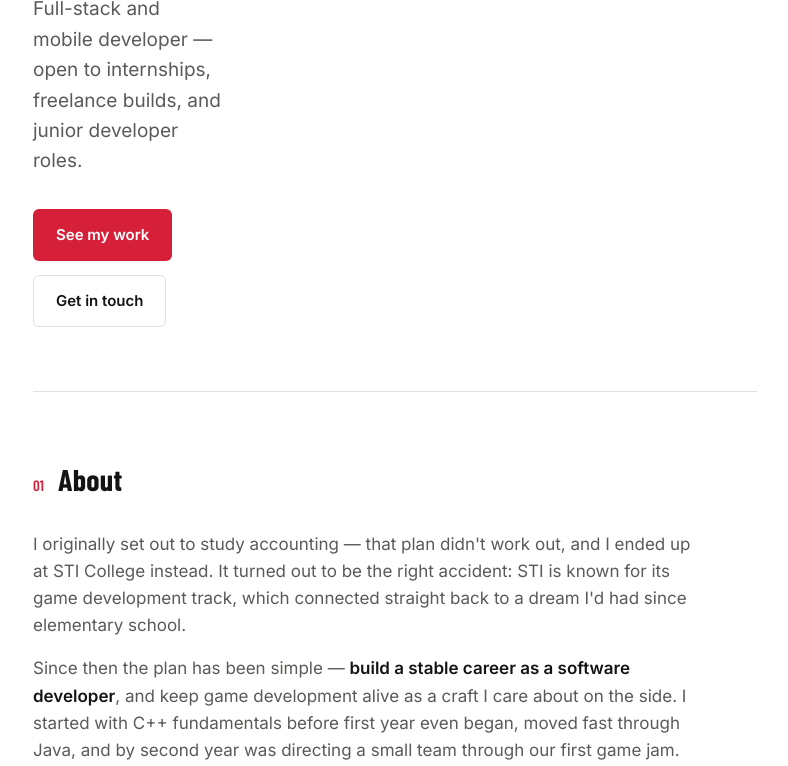
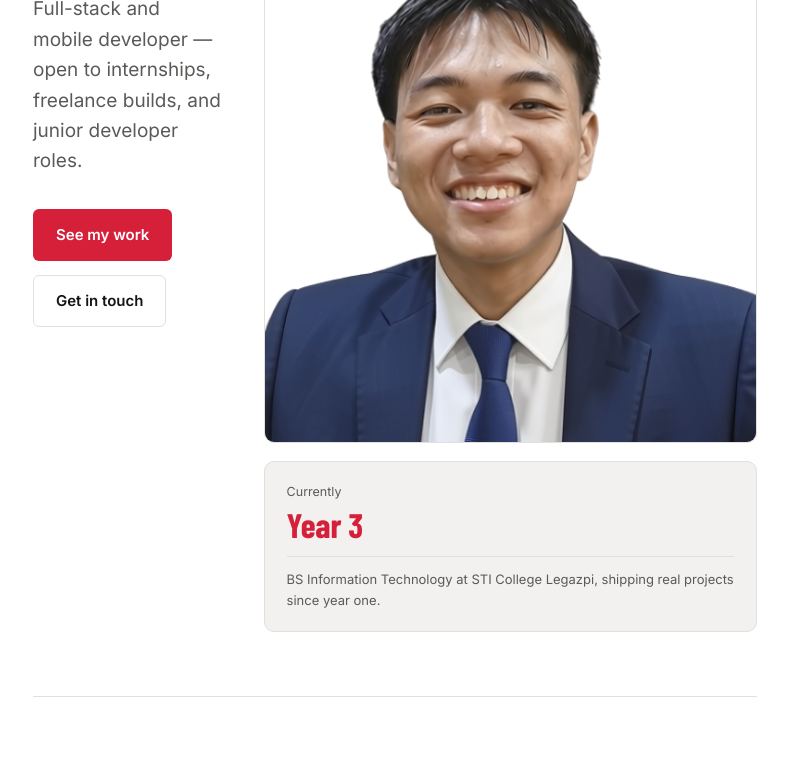
Before and after one commit to PlayerOne-bit/JovenPortfolio, a plain HTML site: page index.html in a window 1280 px wide. Shown: the part 335-1101 px from the top of the page, without its empty margins (245-1033 px from the left). Drawn offline with nearby package versions, Linux system fonts and the light colour scheme.

```diff
--- a/index.html
+++ b/index.html
@@ -229,6 +229,40 @@
     section.hero { grid-template-columns: 1fr; }
   }
 
+  /* PORTRAIT */
+  .hero-side {
+    display: flex;
+    flex-direction: column;
+    gap: 18px;
+  }
+  .portrait {
+    position: relative;
+    width: 100%;
+    min-width: 168px;
+    aspect-ratio: 4 / 5;
+    border-radius: 10px;
+    overflow: hidden;
+    border: 1px solid var(--border);
+    background: var(--panel);
+    display: flex;
+    align-items: center;
+    justify-content: center;
+    text-align: center;
+    padding: 12px;
+    font-size: 13px;
+    color: var(--ink-soft);
+  }
+  .portrait img {
+    position: absolute;
+    inset: 0;
+    width: 100%;
+    height: 100%;
+    object-fit: cover;
+  }
+  @media (max-width: 640px) {
+    .portrait { max-width: 220px; }
+  }
+
   /* SECTION HEADERS */
   .section-head {
     display: flex;
@@ -403,10 +437,16 @@
         <a href="#contact" class="btn btn-ghost">Get in touch</a>
       </div>
     </div>
-    <div class="stat-panel">
+    <div class="hero-side">
+      <figure class="portrait">
+        <span>Add your photo as photo.jpg</span>
+        <img src="photo.jpg" alt="Portrait of Wakai (Joven Claudio)" onerror="this.style.display='none'">
+      </figure>
+      <div class="stat-panel">
       <div class="stat-label">Currently</div>
       <div class="stat-value">Year 3</div>
       <div class="stat-note">BS Information Technology at STI College Legazpi, shipping real projects since year one.</div>
+      </div>
     </div>
   </section>
 
```
